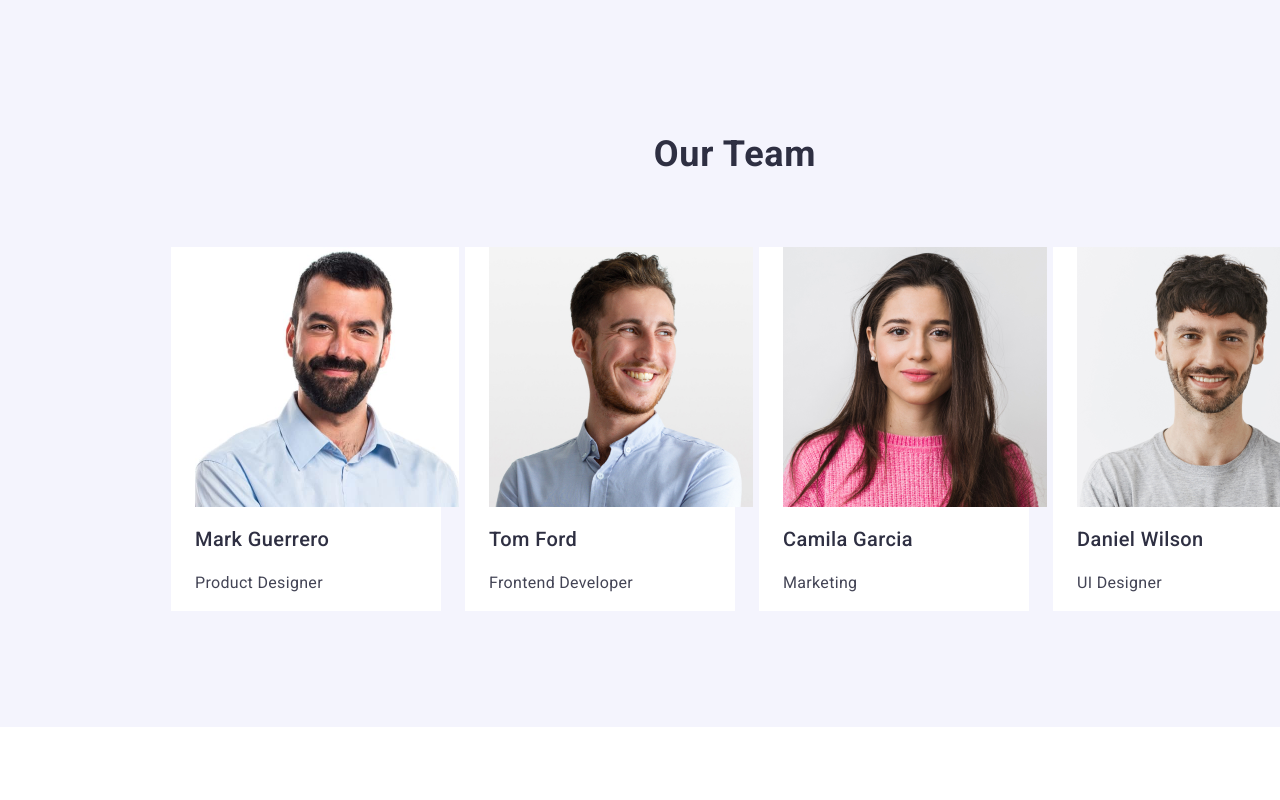
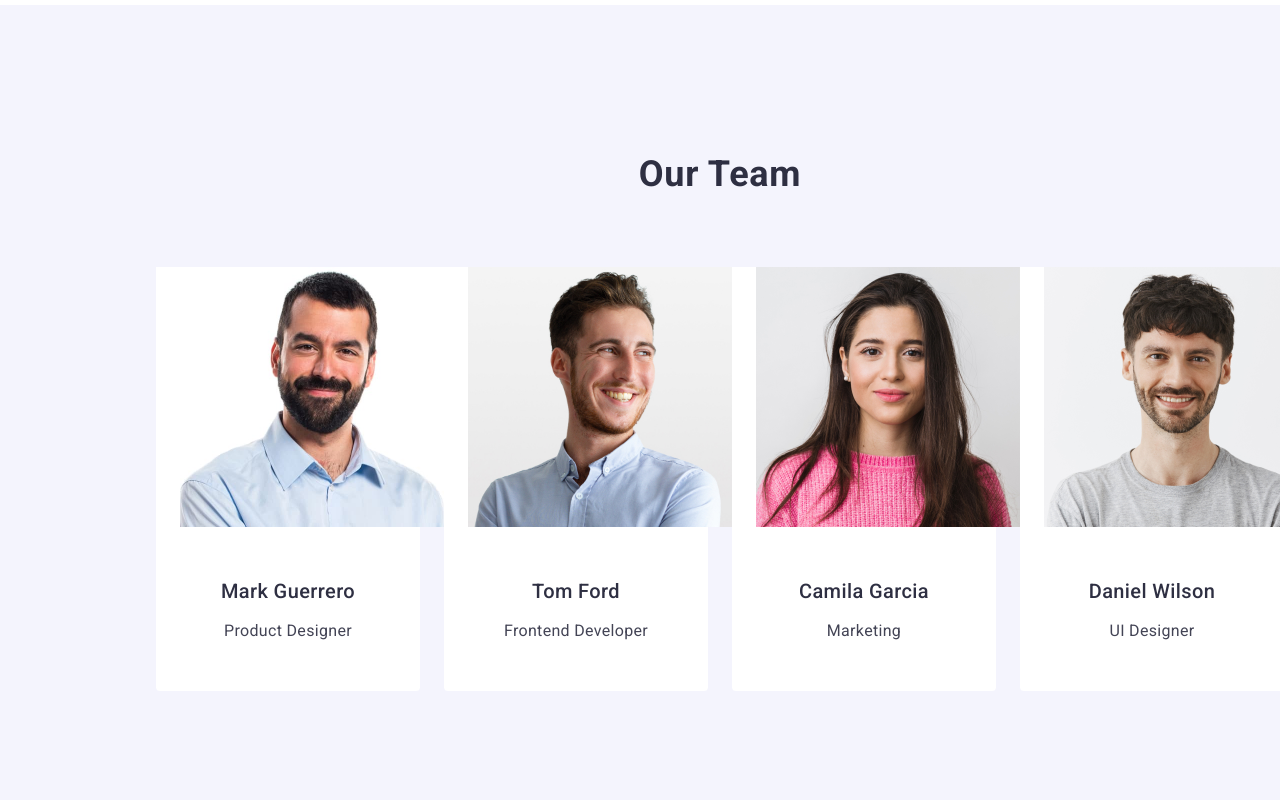
Before and after one commit to KlymenkoLiza/goit-markup-hw-03, a plain HTML site: page index.html in a window 1280 px wide. Shown: the part 1480-2280 px from the top of the page. Drawn offline with nearby package versions, Linux system fonts and the light colour scheme.

Commit message:
corrected and supplemented styles of the third section

```diff
--- a/css/styles.css
+++ b/css/styles.css
@@ -39,8 +39,9 @@ img {
 width: 1158px;
 padding-left: 15px;
 padding-right: 15px;
-margin-left: 156px;
-margin-right: 156px;
+/* margin-left: 156px;
+margin-right: 156px; */
+margin: 0 auto;
 }
 
 .header-container {
@@ -123,8 +124,7 @@ font-size: 16px;
     color: #434455;
     font-style: normal;
 }
-
-/* =================HERO==================== */
+/* =================ПЕРША СЕКЦІЯ==================== */
 
 .hero {
     background: #2e2f42;
@@ -180,7 +180,7 @@ background-color: #404bbf;}
     background-color: #404bbf;
 }
 
-/* ====================Our approach to the work======================== */
+/* ====================ДРУГА СЕКЦІЯ======================== */
 
 .info {
     padding: 120px 0;
@@ -217,7 +217,7 @@ gap: 24px;
 .info-item {
     padding-left: 24px;
         padding-right: 24px;
-    width: width calc((100% - 3 * 24px) / 4);
+    width: calc((100% - 3 * 24px) / 4);
 }
 
 .info-item-subtitle {
@@ -237,13 +237,12 @@ gap: 24px;
         color: #434455;
 }
 
-/* ==================OUR TEAM======================== */
+/* ==================ТРЕТЯ СЕКЦІЯ======================== */
 
 .team {
     background: #f4f4fd;
 
-    padding-top: 124px;
-        padding-bottom: 116px;
+        padding: 120px 0
 }
 
 .team-title {
@@ -262,7 +261,12 @@ gap: 24px;
     gap: 24px;
     padding-left: 24px;
         padding-right: 24px;
-        width: calc((100% - 2 * 24px) / 4);
+        width: calc((100% - 72px) / 4);
+        border-radius: 0px 0px 4px 4px;
+}
+
+.team-item-cont {
+    padding: 32px 0;
 }
 
 .team-item-subtitle {
@@ -271,10 +275,12 @@ gap: 24px;
         line-height: 1.2;
         letter-spacing: 0.02em;
         color: #2e2f42;
+        text-align: center;
+        margin-bottom: 8px;
 }
 
 .team-item-text {
-
+    text-align: center;
         font-size: 16px;
         line-height: 1.5;
         letter-spacing: 0.02em;
--- a/index.html
+++ b/index.html
@@ -74,17 +74,25 @@
                 <h2 class="team-title title">Our Team</h2>
                 <ul class="team-list">
                     <li class="team-item"><img src="./images/markguerrrero.jpg" alt="Mark Guerrero" width="264" height="260">
-                        <h3 class="team-item-subtitle">Mark Guerrero</h3>
-                        <p class="team-item-text">Product Designer</p></li>
+                        <div class="team-item-cont">
+                            <h3 class="team-item-subtitle">Mark Guerrero</h3>
+                            <p class="team-item-text">Product Designer</p>
+                        </div></li>
                     <li class="team-item"><img src="./images/tomford.jpg" alt="Tom Ford" width="264" height="260">
-                        <h3 class="team-item-subtitle">Tom Ford</h3>
-                        <p class="team-item-text">Frontend Developer</p></li>
+                        <div class="team-item-cont">
+                            <h3 class="team-item-subtitle">Tom Ford</h3>
+                            <p class="team-item-text">Frontend Developer</p>
+                        </div></li>
                     <li class="team-item"><img src="./images/camilagarcia.jpg" alt="Camila Garcia" width="264" height="260">
-                        <h3 class="team-item-subtitle">Camila Garcia</h3>
-                        <p class="team-item-text">Marketing</p></li>
+                        <div class="team-item-cont">
+                            <h3 class="team-item-subtitle">Camila Garcia</h3>
+                            <p class="team-item-text">Marketing</p>
+                        </div></li>
                     <li class="team-item"><img src="./images/danielwilson.jpg" alt="Daniel Wilson" width="264" height="260">
-                        <h3 class="team-item-subtitle">Daniel Wilson</h3>
-                        <p class="team-item-text">UI Designer</p></li>
+                        <div class="team-item-cont">
+                            <h3 class="team-item-subtitle">Daniel Wilson</h3>
+                            <p class="team-item-text">UI Designer</p>
+                        </div></li>
                 </ul>
             </div>
 
```
